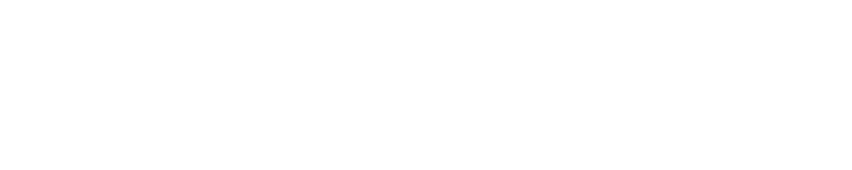
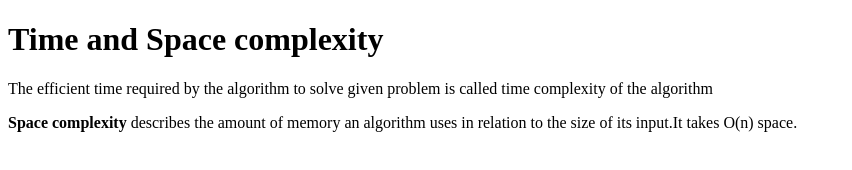
Before and after one commit to acciojob/time-and-space-complexity-AnkitYadav0809, a website: page main.html in a window 1280 px wide. Shown: the whole page, without its empty margins (0-852 px from the left). Drawn offline with Linux system fonts and the light colour scheme.

Commit message:
created a submission

```diff
--- a/main.html
+++ b/main.html
@@ -8,7 +8,11 @@
 
 <body>
 	<!-- the entire body must be written by student -->
-    <script type="text/javascript" src="./script.js">
+	<h1>Time and Space complexity</h1>
+	<p>The efficient time required by the algorithm to solve given problem is called time complexity  of the algorithm</p>
+	<p><b>Space complexity</b> describes the amount of memory an algorithm uses in relation to the size of its input.It takes O(n) space.</p>
+
+	<script type="text/javascript" src="./script.js">
 </script>
 
 </body>
```
